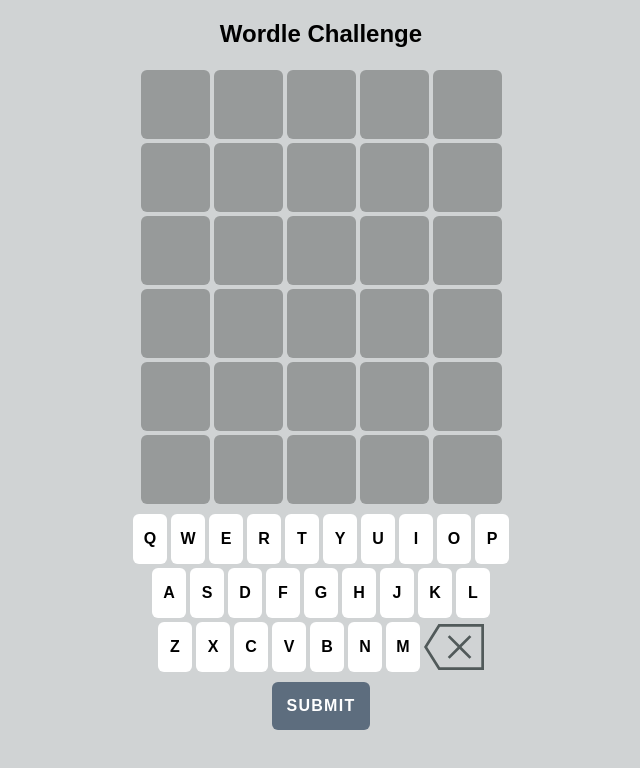
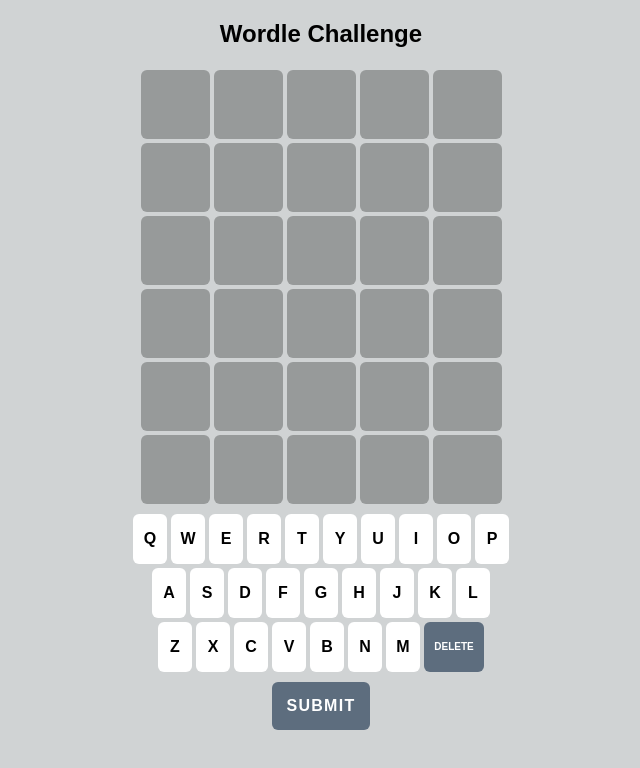
Before and after one commit to bdanzer/wordle, a React (Create React App) app: page / in a window 1280 px wide. Shown: the top 768 px of the page, without its empty margins (319-959 px from the left). Built offline with nearby package versions, Linux system fonts and the light colour scheme.

Commit message:
add delte back

```diff
--- a/src/components/keyboard/keyboard.tsx
+++ b/src/components/keyboard/keyboard.tsx
@@ -20,44 +20,13 @@
         alignItems: "center",
         margin: 2,
         borderRadius: 6,
-        // backgroundColor: gray,
+        backgroundColor: gray,
         color: "white",
         fontSize: 10,
         textTransform: "uppercase",
       }}
     >
-      <svg
-        version="1.1"
-        id="Capa_1"
-        x="0px"
-        y="0px"
-        viewBox="0 0 44.18 44.18"
-        fill={"#515a5a"}
-        // style="enable-background:new 0 0 44.18 44.18;"
-      >
-        <g>
-          <path d="M10.625,5.09L0,22.09l10.625,17H44.18v-34H10.625z M42.18,37.09H11.734l-9.375-15l9.375-15H42.18V37.09z" />
-          <polygon
-            points="18.887,30.797 26.18,23.504 33.473,30.797 34.887,29.383 27.594,22.09 34.887,14.797 33.473,13.383 26.18,20.676
-		18.887,13.383 17.473,14.797 24.766,22.09 17.473,29.383 	"
-          />
-        </g>
-        <g></g>
-        <g></g>
-        <g></g>
-        <g></g>
-        <g></g>
-        <g></g>
-        <g></g>
-        <g></g>
-        <g></g>
-        <g></g>
-        <g></g>
-        <g></g>
-        <g></g>
-        <g></g>
-        <g></g>
-      </svg>
+      Delete
     </div>
   );
 }
```
